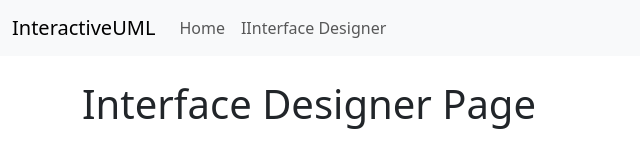
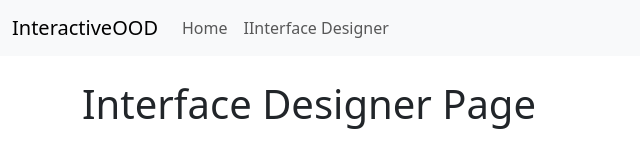
Before and after one commit to FireController1847/InteractiveOOD, a plain HTML site: page site/idesigner/index.html in a window 1280 px wide. Shown: the full height of the page, 0-640 px from the left. Drawn offline with Linux system fonts and the light colour scheme.

Commit message:
Rename to InteractiveOOD

```diff
--- a/site/components/navbar.html
+++ b/site/components/navbar.html
@@ -1,6 +1,6 @@
 <nav class="navbar navbar-expand-lg bg-body-tertiary">
     <div class="container-fluid">
-        <a class="navbar-brand" href="#">InteractiveUML</a>
+        <a class="navbar-brand" href="#">InteractiveOOD</a>
         <button class="navbar-toggler" type="button" data-bs-toggle="collapse" data-bs-target="#vjs-navbar-nav" aria-controls="vjs-navbar-nav" aria-expanded="false" aria-label="Toggle navigation">
             <span class="navbar-toggler-icon"></span>
         </button>
--- a/site/idesigner/index.html
+++ b/site/idesigner/index.html
@@ -3,7 +3,7 @@
 <head>
     <meta charset="UTF-8">
     <meta name="viewport" content="width=device-width, initial-scale=1.0">
-    <title>InteractiveUML: IInterface Designer</title>
+    <title>InteractiveOOD: IInterface Designer</title>
     <link rel="stylesheet" href="../lib/css/bootstrap.min.css">
 </head>
 <body>
```
Also changed, not shown: 1 other file.
